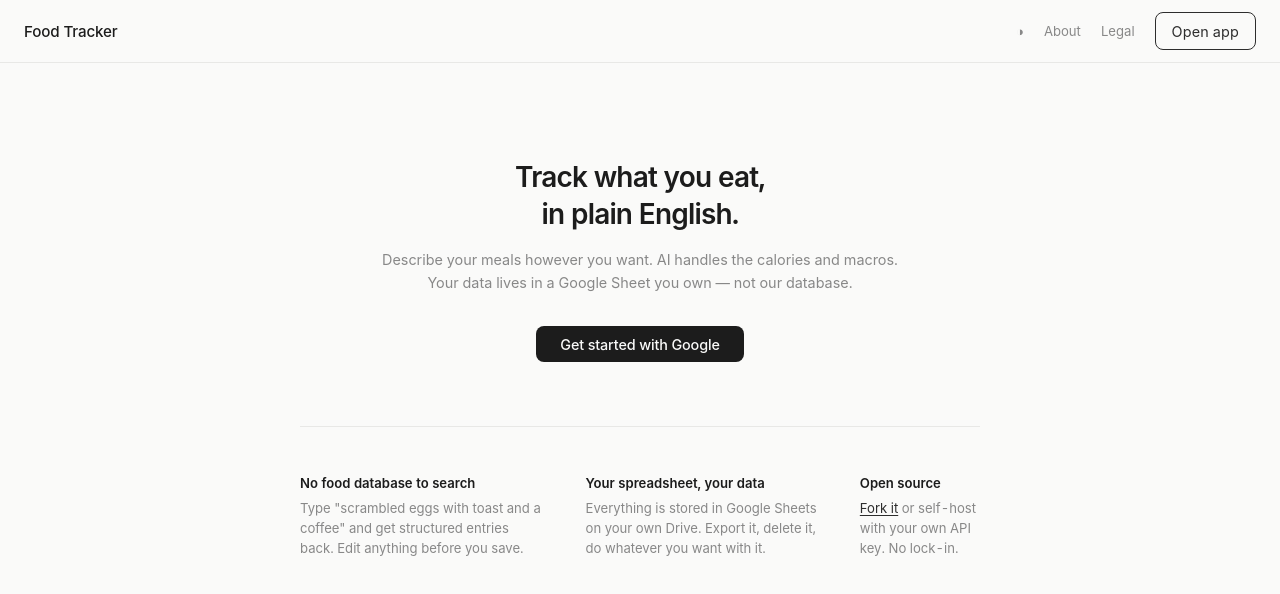
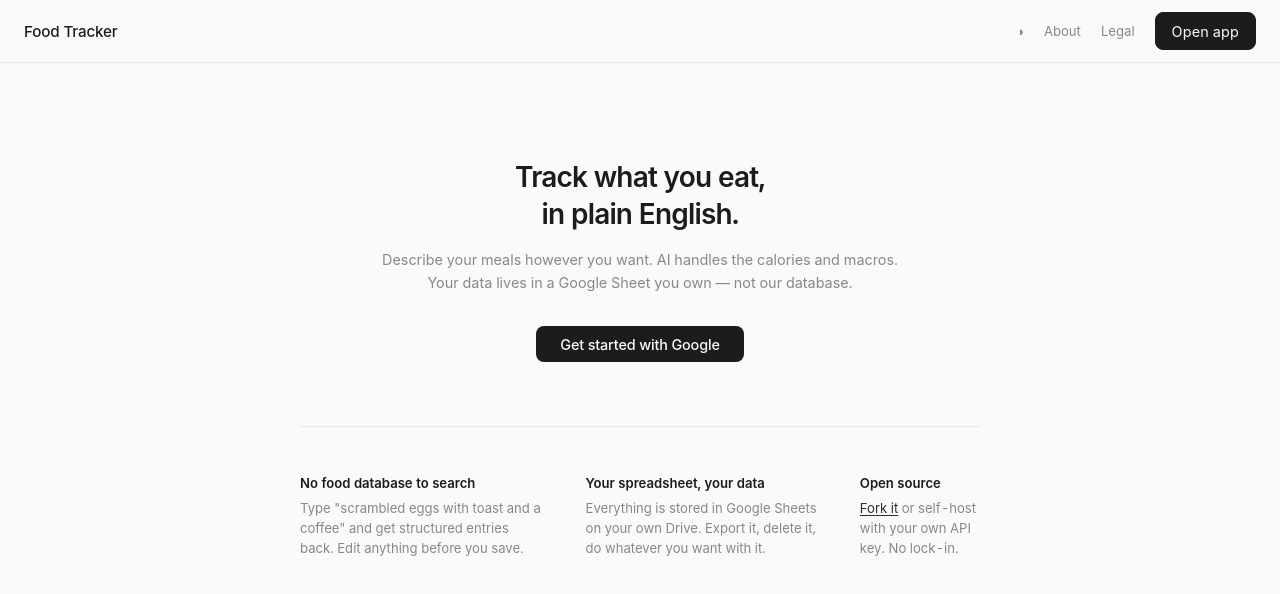
Before and after one commit to enmyj/foodini, a Svelte app in the folder frontend/: page / in a window 1280 px wide. Shown: the top 594 px of the page. Built offline with nearby package versions, Linux system fonts and the light colour scheme; no server answers.

Commit message:
fix button color

```diff
--- a/frontend/src/App.svelte
+++ b/frontend/src/App.svelte
@@ -298,8 +298,9 @@
 
     .btn {
         padding: 0.6rem 1rem;
-        border: 1px solid var(--ink-2);
-        color: var(--ink-2);
+        background: var(--ink);
+        border: 1px solid var(--ink);
+        color: var(--paper);
         border-radius: var(--r-sm);
         text-decoration: none;
         font-size: var(--t-body-sm);
@@ -309,6 +310,7 @@
 
     .btn:hover {
         background: var(--ink-2);
+        border-color: var(--ink-2);
         color: var(--paper);
     }
 
```
